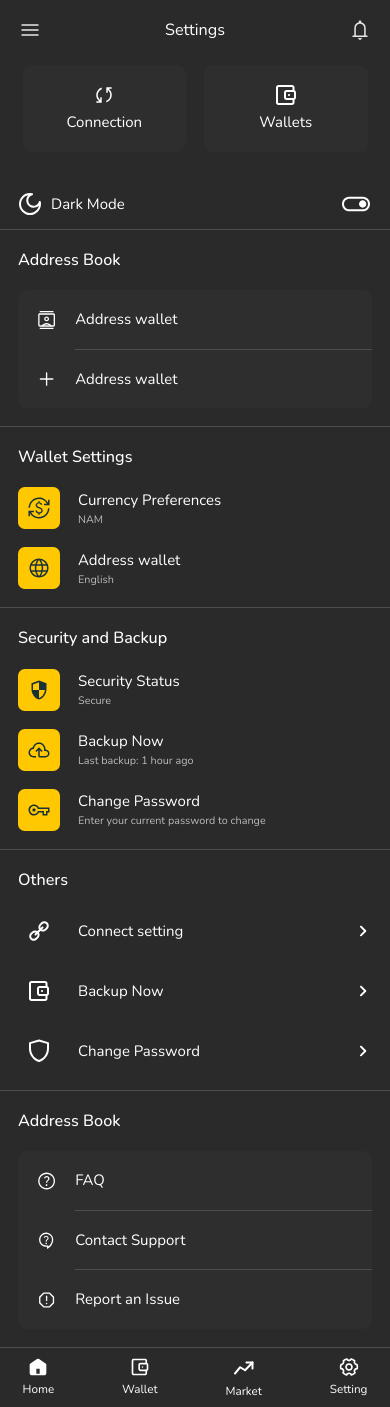
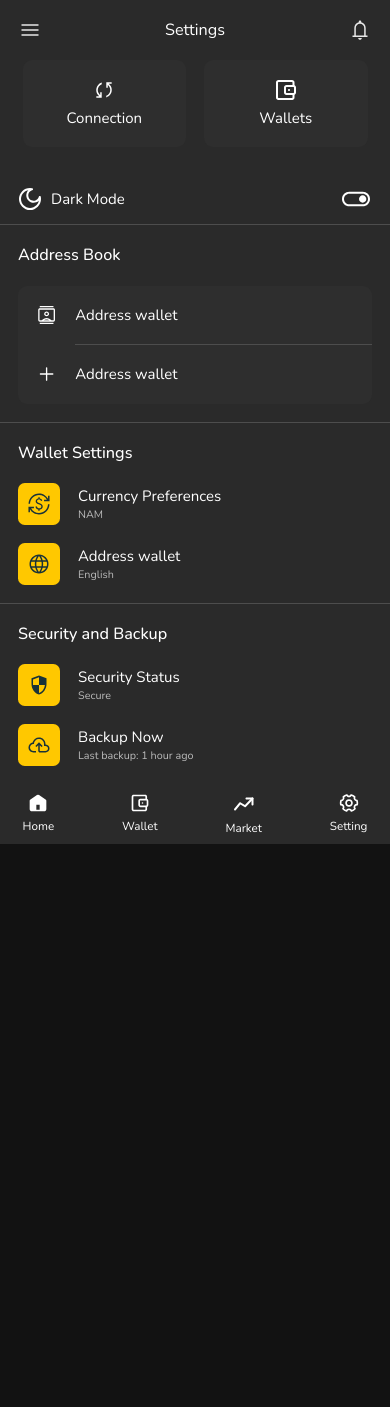
Before and after one commit to Dsmeshilmaring/Namada-SDK, a React (Vite) app: page /new-settings in a window 390 px wide. After the commit the page ends 844 px from the top, so only its background shows below. Built offline with nearby package versions, Linux system fonts and the light colour scheme.

Commit message:
Update the mobile settings

```diff
--- /dev/null
+++ b/src/components/layout/mobile-layout.jsx
@@ -0,0 +1,21 @@
+import MobileNav from "./mobile-nav";
+import MenuIcon from "../../assets/icons/menu";
+import NotificationIcon from "../../assets/icons/notification";
+
+const MobileLayout = ({ children }) => {
+  return (
+    <main className="flex w-full flex-col h-screen bg-[#2A2A2A]">
+      <section className="flex justify-between p-8 px-8">
+        <MenuIcon />
+        <p className="text-[1.8rem]">Settings</p>
+        <NotificationIcon w={24} />
+      </section>
+
+      {children}
+
+      <MobileNav />
+    </main>
+  );
+};
+
+export default MobileLayout;
--- a/src/components/layout/mobile-nav.jsx
+++ b/src/components/layout/mobile-nav.jsx
@@ -2,8 +2,12 @@ import HomeIcon from "../../assets/icons/home";
 import WalletIcon from "../../assets/icons/wallet";
 import SettingIcon from "../../assets/icons/setting";
 import TrendingUpIcon from "../../assets/icons/trending-up";
+import { useLocation } from "react-router-dom";
 
 const MobileNav = () => {
+  const location = useLocation();
+  console.log(location.pathname);
+
   return (
     <nav className="flex justify-between items-center w-full mt-auto border-1 px-10 py-3 bg-[#2a2a2a]">
       <ul className="flex flex-col justify-center items-center gap-2">
--- a/src/pages/New-settings.jsx
+++ b/src/device/mobile-device/mobile-settings/Mobile-settings.jsx
@@ -1,34 +1,24 @@
-import MobileNav from "../components/layout/mobile-nav";
-import AddressBookIcon from "../assets/icons/address-book";
-import CurrencyIcon from "../assets/icons/currency-change";
-import GlobalIcon from "../assets/icons/global";
-import SyncIcon from "../assets/icons/sync";
-import ToggleIcon from "../assets/icons/toggle";
-import WalletIcon from "../assets/icons/wallet";
-import MenuIcon from "../assets/icons/menu";
-import Notification from "../assets/icons/notification";
-import MoonIcon from "../assets/icons/moon";
-import PlusIcon from "../assets/icons/plus";
-import SecurityShieldIcon from "../assets/icons/security-shield";
-import BackUpIcon from "../assets/icons/back-up";
-import KeyIcon from "../assets/icons/key";
-import LinkThree from "../assets/icons/link-three";
-import SecurityIcon from "../assets/icons/shield";
-import RightAchorIcon from "../assets/icons/right-achor";
-import FaqIcon from "../assets/icons/faq";
-import ConnectIcon from "../assets/icons/contact-support";
-import ReportIcon from "../assets/icons/report-issue";
+import AddressBookIcon from "../../../assets/icons/address-book";
+import CurrencyIcon from "../../../assets/icons/currency-change";
+import GlobalIcon from "../../../assets/icons/global";
+import SyncIcon from "../../../assets/icons/sync";
+import ToggleIcon from "../../../assets/icons/toggle";
+import WalletIcon from "../../../assets/icons/wallet";
+import MoonIcon from "../../../assets/icons/moon";
+import PlusIcon from "../../../assets/icons/plus";
+import SecurityShieldIcon from "../../../assets/icons/security-shield";
+import BackUpIcon from "../../../assets/icons/back-up";
+import KeyIcon from "../../../assets/icons/key";
+import LinkThree from "../../../assets/icons/link-three";
+import SecurityIcon from "../../../assets/icons/shield";
+import RightAchorIcon from "../../../assets/icons/right-achor";
+import MobileLayout from "../../../components/layout/mobile-layout";
+import SupportLayout from "./component/layout/support";
 
 const NewSettings = () => {
   return (
-    <div className="flex w-full flex-col h-fit bg-[#2A2A2A]">
-      <section className="flex justify-between mt-8 px-8">
-        <MenuIcon />
-        <p className="text-[1.8rem]">Settings</p>
-        <Notification w={24} />
-      </section>
-
-      <main className=" w-full mt-10">
+    <MobileLayout>
+      <section className="h-full overflow-y-scroll">
         <div className="flex justify-between gap-8 px-10">
           <div className="flex flex-col items-center bg-[#2E2E2E] rounded-2xl p-8 w-full gap-2">
             <SyncIcon w={24} />
@@ -176,34 +166,8 @@ const NewSettings = () => {
             </div>
           </div>
         </div>
-
-        <div className=" border-b-[0.2rem] border-[#4d4d4d] pb-8">
-          <p className=" mt-8 mx-8 text-[1.8rem] font-medium">Address Book</p>
-
-          <div className="mt-8 mx-8 bg-[#2E2E2E] rounded-2xl">
-            <div className="flex gap-8 items-center pl-8">
-              <FaqIcon w={24} color={"white"} />
-              <p className="border-b-[0.2rem] border-[#4d4d4d] py-8 w-full">
-                FAQ
-              </p>
-            </div>
-
-            <div className="flex gap-8 items-center pl-8">
-              <ConnectIcon w={24} color={"white"} />
-              <p className="border-b-[0.2rem] border-[#4d4d4d] py-8 w-full">
-                Contact Support
-              </p>
-            </div>
-
-            <div className="flex gap-8 items-center pl-8">
-              <ReportIcon w={24} color={"white"} />
-              <p className=" py-8 w-full">Report an Issue</p>
-            </div>
-          </div>
-        </div>
-      </main>
-      <MobileNav />
-    </div>
+      </section>
+    </MobileLayout>
   );
 };
 
--- /dev/null
+++ b/src/device/mobile-device/mobile-settings/component/layout/support.jsx
@@ -0,0 +1,34 @@
+import FaqIcon from "../../../../../assets/icons/faq";
+import ConnectIcon from "../../../../../assets/icons/contact-support";
+import ReportIcon from "../../../../../assets/icons/report-issue";
+
+const SupportLayout = () => {
+  return (
+    <div className=" border-b-[0.2rem] border-[#4d4d4d] pb-8">
+      <p className=" mt-8 mx-8 text-[1.8rem] font-medium">Support</p>
+
+      <div className="mt-8 mx-8 bg-[#2E2E2E] rounded-2xl">
+        <div className="flex gap-8 items-center pl-8">
+          <FaqIcon w={24} color={"white"} />
+          <p className="border-b-[0.2rem] border-[#4d4d4d] py-8 w-full">FAQ</p>
+        </div>
+
+        <div className="flex gap-8 items-center pl-8">
+          <ConnectIcon w={24} color={"white"} />
+          <p className="border-b-[0.2rem] border-[#4d4d4d] py-8 w-full">
+            Contact Support
+          </p>
+        </div>
+
+        <div className="flex gap-8 items-center pl-8">
+          <ReportIcon w={24} color={"white"} />
+          <p className=" py-8 w-full">Report an Issue</p>
+        </div>
+
+        <SupportLayout />
+      </div>
+    </div>
+  );
+};
+
+export default SupportLayout;
--- a/src/main.jsx
+++ b/src/main.jsx
@@ -25,7 +25,7 @@ import Privacy from "./pages/settings-nav/Privacy";
 import Receive from "./pages/settings-nav/wallets/Recieve";
 import WalletSendToken from "./pages/settings-nav/wallets/Wallet-send-token";
 import NewWallet from "./pages/dashboard/NewWallet";
-import NewSettings from "./pages/New-settings";
+import NewSettings from "./device/mobile-device/mobile-settings/Mobile-settings";
 
 ReactDOM.createRoot(document.getElementById("root")).render(
   <React.StrictMode>
```
